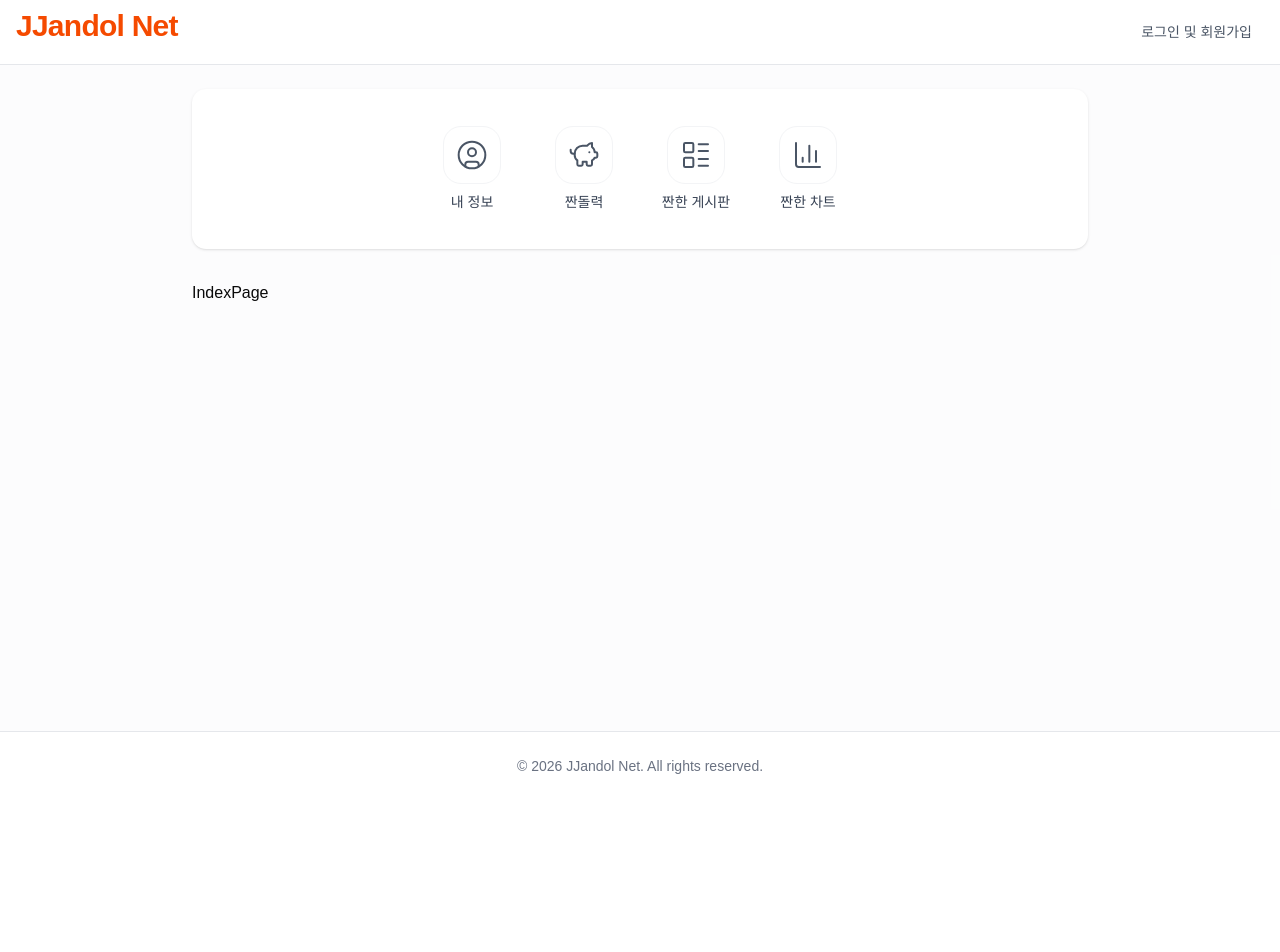
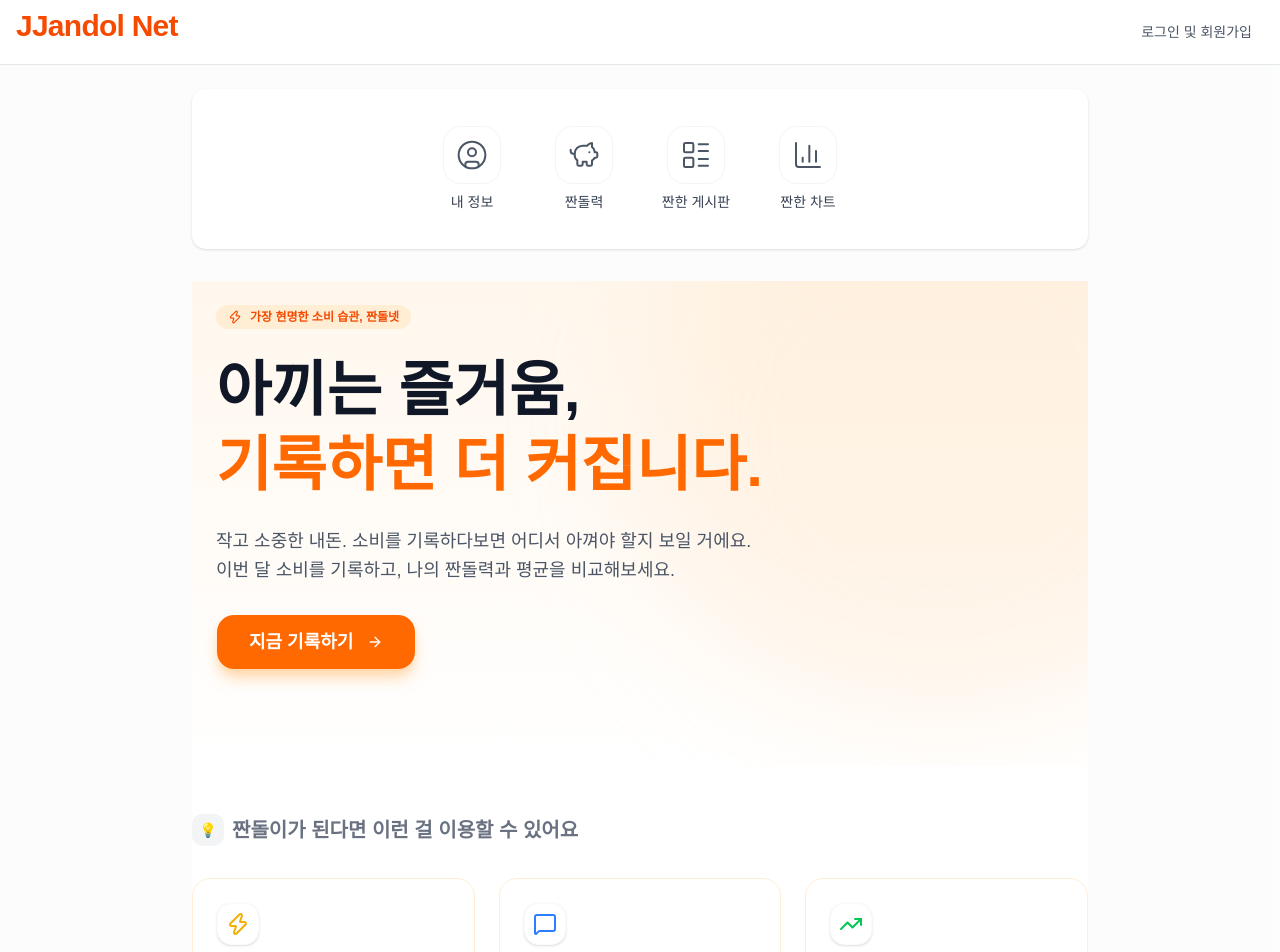
Before and after one commit to kiwo412/jjandolnet-front, a React (Vite) app: page / in a window 1280 px wide. Shown: the top 952 px of the page. Before the commit the page ends 800 px from the top, so only its background shows below. Built offline with nearby package versions, Linux system fonts and the light colour scheme; no server answers.

Commit message:
인덱스 페이지 추가

```diff
--- /dev/null
+++ b/src/components/index/Feature-card.tsx
@@ -0,0 +1,19 @@
+export default function FeatureCard({
+  icon,
+  title,
+  description,
+}: {
+  icon: React.ReactNode;
+  title: string;
+  description: string;
+}) {
+  return (
+    <div className="p-6 rounded-2xl bg-white/50 border border-orange-100 transition-all group">
+      <div className="mb-4 p-2 w-fit rounded-xl bg-white shadow-sm border border-gray-50 group-hover:scale-110 transition-transform">
+        {icon}
+      </div>
+      <h3 className="font-bold text-gray-900 mb-2">{title}</h3>
+      <p className="text-sm text-gray-500 leading-relaxed">{description}</p>
+    </div>
+  );
+}
--- a/src/components/layout/admin-layout.tsx
+++ /dev/null
@@ -1,10 +0,0 @@
-import { Outlet } from "react-router-dom";
-
-export default function AdminLayout() {
-  return (
-    <div>
-      <div>AdminLayout</div>
-      <Outlet />
-    </div>
-  );
-}
--- a/src/components/ui/tempJjandolLogo.tsx
+++ b/src/components/ui/tempJjandolLogo.tsx
@@ -1,7 +1,18 @@
+import { useNavigate } from "react-router-dom";
+
 export default function TempJjandolLogo() {
+  const navigate = useNavigate();
+
+  const handleIndex = () => {
+    navigate("/");
+  };
+
   return (
     <>
-      <strong className="text-3xl font-bold text-orange-600 mb-3 tracking-tight">
+      <strong
+        onClick={handleIndex}
+        className="text-3xl font-bold text-orange-600 mb-3 tracking-tight cursor-pointer"
+      >
         JJandol Net
       </strong>
     </>
--- a/src/pages/index.tsx
+++ b/src/pages/index.tsx
@@ -1,3 +1,77 @@
+import { useNavigate } from "react-router-dom";
+import { ArrowRight, TrendingUp, Zap, MessageSquare } from "lucide-react";
+import { Button } from "@/components/ui/button";
+import { getIsLogInState } from "@/store/authStore";
+import FeatureCard from "@/components/index/Feature-card";
+
 export default function IndexPage() {
-  return <div>IndexPage</div>;
+  const navigate = useNavigate();
+  const logState = getIsLogInState();
+
+  const handleLoginCheck = () => {
+    if (logState) navigate("/expense");
+    else navigate("/login");
+  };
+
+  return (
+    <div className="min-h-screen bg-white">
+      <section className="relative overflow-hidden bg-gradient-to-b from-orange-50 to-white pt-6 pb-24">
+        <div className="container mx-auto px-6 relative z-10">
+          <div className="max-w-3xl">
+            <div className="inline-flex items-center gap-2 px-3 py-1 rounded-full bg-orange-100 text-orange-600 text-xs font-bold mb-6">
+              <Zap size={14} />
+              <span>가장 현명한 소비 습관, 짠돌넷</span>
+            </div>
+            <h1 className="text-5xl md:text-6xl font-extrabold text-gray-900 leading-tight mb-6">
+              아끼는 즐거움, <br />
+              <span className="text-orange-500">기록하면 더 커집니다.</span>
+            </h1>
+            <p className="text-lg text-gray-600 mb-7 leading-relaxed max-w-xl">
+              작고 소중한 내돈. 소비를 기록하다보면 어디서 아껴야 할지 보일
+              거에요.
+              <br />
+              이번 달 소비를 기록하고, 나의 짠돌력과 평균을 비교해보세요.
+            </p>
+            <div className="flex flex-wrap gap-4">
+              <Button
+                onClick={handleLoginCheck}
+                className="h-14 px-8 rounded-2xl bg-orange-500 hover:bg-orange-600 text-white font-bold text-lg shadow-lg shadow-orange-200 transition-all hover:-translate-y-1"
+              >
+                지금 기록하기
+                <ArrowRight className="ml-2 w-5 h-5" />
+              </Button>
+            </div>
+          </div>
+        </div>
+
+        <div className="absolute top-0 right-0 -translate-y-1/4 translate-x-1/4 w-[600px] h-[600px] bg-orange-200/20 rounded-full blur-3xl" />
+      </section>
+
+      <div className="mt-12">
+        <h2 className="text-xl font-bold text-gray-500 mb-8 flex items-center gap-2">
+          <span className="w-8 h-8 rounded-lg flex items-center justify-center text-sm bg-gray-100">
+            💡
+          </span>
+          짠돌이가 된다면 이런 걸 이용할 수 있어요
+        </h2>
+        <div className="grid grid-cols-1 md:grid-cols-3 gap-6">
+          <FeatureCard
+            icon={<Zap className="text-yellow-500" />}
+            title="짠돌력 측정"
+            description="나의 소비를 등록하고 짠돌력을 측정해 볼 수 있어요. 나의 짠돌력은 몇점 일까요?"
+          />
+          <FeatureCard
+            icon={<MessageSquare className="text-blue-500" />}
+            title="짠한 게시판"
+            description="나만 알기 아까운 절약 꿀팁과 짠한 일상을 공유하며 함께 소통해요. "
+          />
+          <FeatureCard
+            icon={<TrendingUp className="text-green-500" />}
+            title="짠한 차트"
+            description="나의 소비를 사람들의 소비와 비교해 볼 수 있어요. "
+          />
+        </div>
+      </div>
+    </div>
+  );
 }
```
